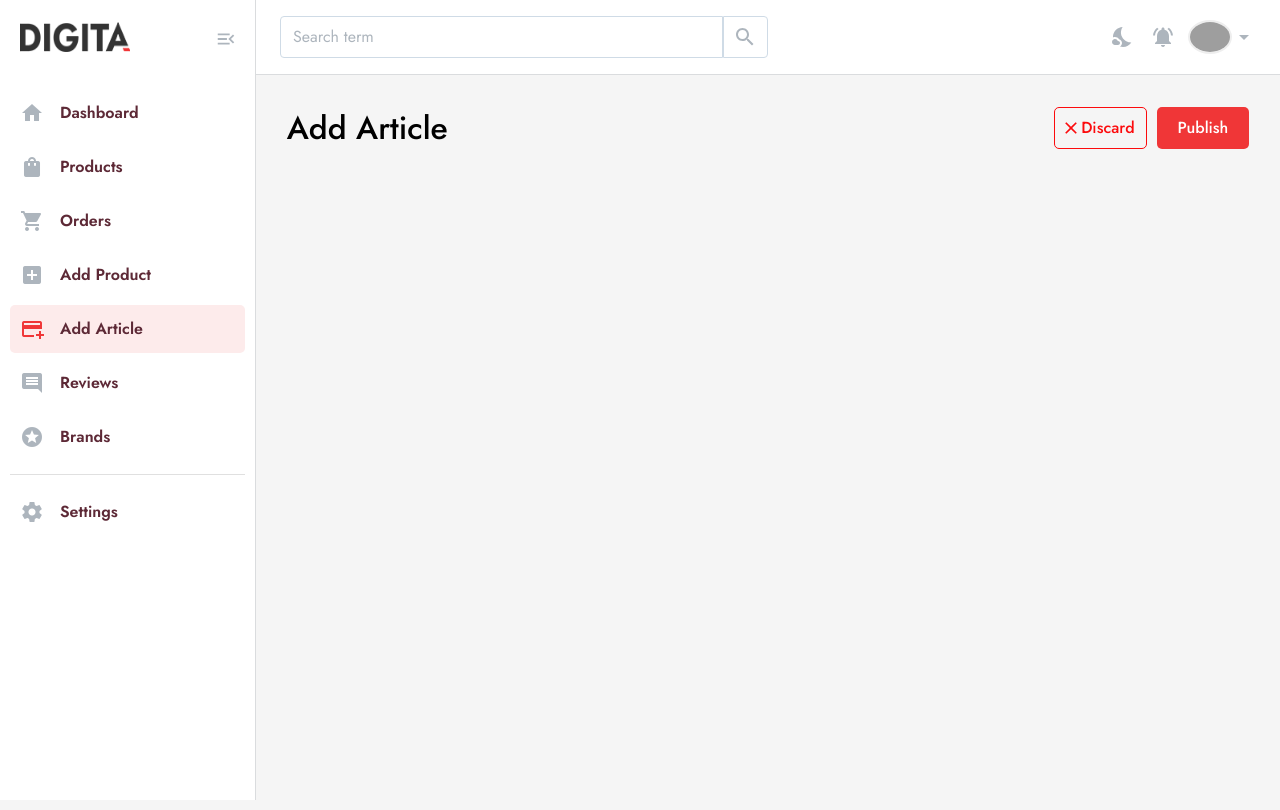
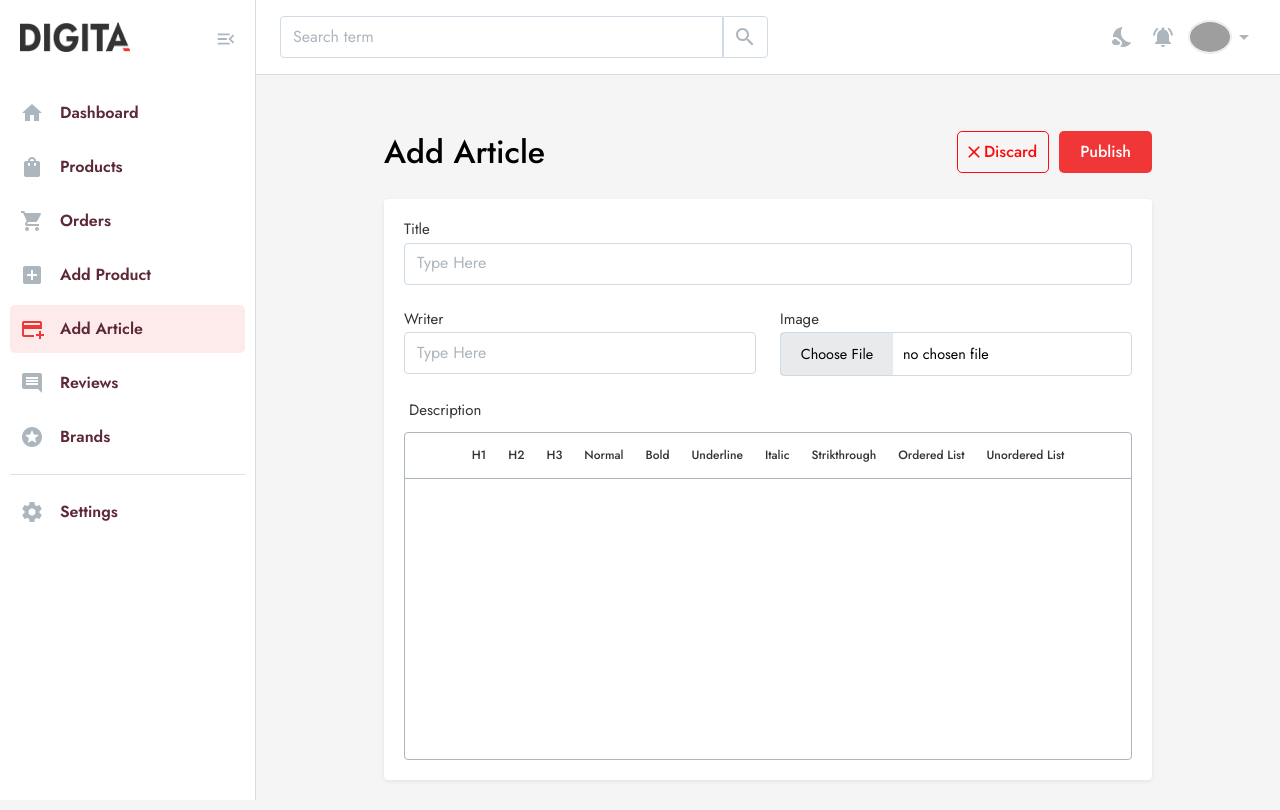
Before and after one commit to digita-webshop/digita-webshop-frontend, a React (Create React App) app: page /panel/add-article in a window 1280 px wide. Built offline with nearby package versions, Linux system fonts and the light colour scheme; grey boxes are pictures that could not be loaded.

Commit message:
feat(addArticle):finish add ui design

```diff
--- a/src/Components/AddArticle/AddArticle.tsx
+++ b/src/Components/AddArticle/AddArticle.tsx
@@ -1,11 +1,15 @@
 import { Grid } from "@mui/material";
+import ArticleForm from "./ArticleForm/ArticleForm";
 import ContentHeader from "./ContentHeader/ContentHeader";
 
 function AddArticle() {
   return (
-    <Grid container>
+    <Grid container maxWidth={"768px"} margin={"auto"} rowSpacing={3}>
       <Grid item xs={12}>
         <ContentHeader />
+      </Grid>
+      <Grid item xs={12}>
+        <ArticleForm />
       </Grid>
     </Grid>
   );
--- /dev/null
+++ b/src/Components/AddArticle/ArticleForm/ArticleForm.tsx
@@ -0,0 +1,70 @@
+import { Box, FormControl, Grid } from "@mui/material";
+import { useRef, useState } from "react";
+import { fileInputStyles } from "../../../Styles/PanelArticle";
+import {
+  CardWrapper,
+  PFormLabel,
+  PTextField,
+} from "../../../Styles/panelCommon";
+import TextEditor from "../../TextEditor/TextEditor";
+
+function ArticleForm() {
+  const [uploadImageName, setUploadImageName] = useState("no chosen file");
+
+  const inputFileRef = useRef<HTMLInputElement>(null);
+  const clickInputHandler = () => {
+    inputFileRef.current?.click();
+  };
+  const fileInputHandler = () => {
+    setUploadImageName(inputFileRef.current!.files![0].name);
+  };
+  return (
+    <CardWrapper>
+      <Grid container spacing={3}>
+        <Grid item xs={12}>
+          <FormControl fullWidth>
+            <PFormLabel>title</PFormLabel>
+            <PTextField placeholder="Type Here" />
+          </FormControl>
+        </Grid>
+        <Grid item xs={12} sm={6}>
+          <FormControl fullWidth>
+            <PFormLabel>writer</PFormLabel>
+            <PTextField placeholder="Type Here" />
+          </FormControl>
+        </Grid>
+        <Grid item xs={12} sm={6}>
+          <FormControl fullWidth>
+            <PFormLabel>image</PFormLabel>
+            <PTextField
+              type={"file"}
+              sx={{ display: "none" }}
+              placeholder="Type Here"
+              ref={inputFileRef}
+              onChange={fileInputHandler}
+            />
+            <Box sx={fileInputStyles} onClick={clickInputHandler}>
+              <Box
+                sx={{
+                  backgroundColor: "common.panelHoverGrey",
+                  width: "32%",
+                }}
+              >
+                Choose File
+              </Box>
+              <Box>{uploadImageName}</Box>
+            </Box>
+          </FormControl>
+        </Grid>
+        <Grid item xs={12}>
+          <PFormLabel sx={{ display: "block", ml: "5px", mb: "10px" }}>
+            description
+          </PFormLabel>
+          <TextEditor />
+        </Grid>
+      </Grid>
+    </CardWrapper>
+  );
+}
+
+export default ArticleForm;
--- a/src/Components/AddProduct/Description/Description.tsx
+++ b/src/Components/AddProduct/Description/Description.tsx
@@ -1,75 +1,13 @@
-import { useState } from "react";
-import { Editor, EditorState, RichUtils } from "draft-js";
 import { CardWrapper, PFormLabel } from "../../../Styles/panelCommon";
-import "draft-js/dist/Draft.css";
-import { Box } from "@mui/material";
-import {
-  TextEditorWrapper,
-  EditorButton,
-  textEditorStyles,
-} from "../../../Styles/AddProduct";
+import TextEditor from "../../TextEditor/TextEditor";
 
 function Description() {
-  const [editorState, setEditorState] = useState(EditorState.createEmpty());
-
-  const handleToggleClick = (e: React.MouseEvent, inlineStyle: string) => {
-    e.preventDefault();
-    setEditorState(RichUtils.toggleInlineStyle(editorState, inlineStyle));
-  };
-
-  const handleBlockClick = (e: React.MouseEvent, blockType: string) => {
-    e.preventDefault();
-    setEditorState(RichUtils.toggleBlockType(editorState, blockType));
-  };
-  console.log(editorState.getCurrentContent().getPlainText());
   return (
     <CardWrapper mt={4}>
       <PFormLabel sx={{ display: "block", ml: "5px", mb: "10px" }}>
         description
       </PFormLabel>
-      <TextEditorWrapper>
-        <Box sx={textEditorStyles}>
-          <EditorButton onMouseDown={(e) => handleBlockClick(e, "header-one")}>
-            H1
-          </EditorButton>
-          <EditorButton onMouseDown={(e) => handleBlockClick(e, "header-two")}>
-            H2
-          </EditorButton>
-          <EditorButton
-            onMouseDown={(e) => handleBlockClick(e, "header-three")}
-          >
-            H3
-          </EditorButton>
-          <EditorButton onMouseDown={(e) => handleBlockClick(e, "unstyled")}>
-            Normal
-          </EditorButton>
-          <EditorButton onMouseDown={(e) => handleToggleClick(e, "BOLD")}>
-            bold
-          </EditorButton>
-          <EditorButton onMouseDown={(e) => handleToggleClick(e, "UNDERLINE")}>
-            underline
-          </EditorButton>
-          <EditorButton onMouseDown={(e) => handleToggleClick(e, "ITALIC")}>
-            italic
-          </EditorButton>
-          <EditorButton
-            onMouseDown={(e) => handleToggleClick(e, "STRIKETHROUGH")}
-          >
-            strikthrough
-          </EditorButton>
-          <EditorButton
-            onMouseDown={(e) => handleBlockClick(e, "ordered-list-item")}
-          >
-            Ordered List
-          </EditorButton>
-          <EditorButton
-            onMouseDown={(e) => handleBlockClick(e, "unordered-list-item")}
-          >
-            Unordered List
-          </EditorButton>
-        </Box>
-        <Editor editorState={editorState} onChange={setEditorState} />
-      </TextEditorWrapper>
+      <TextEditor />
     </CardWrapper>
   );
 }
--- /dev/null
+++ b/src/Components/TextEditor/TextEditor.tsx
@@ -0,0 +1,70 @@
+import { useState } from "react";
+import { Editor, EditorState, RichUtils } from "draft-js";
+import { Box } from "@mui/material";
+import {
+  EditorButton,
+  textEditorStyles,
+  TextEditorWrapper,
+} from "../../Styles/TextEditor";
+import "draft-js/dist/Draft.css";
+
+function TextEditor() {
+  const [editorState, setEditorState] = useState(EditorState.createEmpty());
+
+  const handleToggleClick = (e: React.MouseEvent, inlineStyle: string) => {
+    e.preventDefault();
+    setEditorState(RichUtils.toggleInlineStyle(editorState, inlineStyle));
+  };
+
+  const handleBlockClick = (e: React.MouseEvent, blockType: string) => {
+    e.preventDefault();
+    setEditorState(RichUtils.toggleBlockType(editorState, blockType));
+  };
+
+  console.log(editorState.getCurrentContent().getPlainText());
+  return (
+    <TextEditorWrapper>
+      <Box sx={textEditorStyles}>
+        <EditorButton onMouseDown={(e) => handleBlockClick(e, "header-one")}>
+          H1
+        </EditorButton>
+        <EditorButton onMouseDown={(e) => handleBlockClick(e, "header-two")}>
+          H2
+        </EditorButton>
+        <EditorButton onMouseDown={(e) => handleBlockClick(e, "header-three")}>
+          H3
+        </EditorButton>
+        <EditorButton onMouseDown={(e) => handleBlockClick(e, "unstyled")}>
+          Normal
+        </EditorButton>
+        <EditorButton onMouseDown={(e) => handleToggleClick(e, "BOLD")}>
+          bold
+        </EditorButton>
+        <EditorButton onMouseDown={(e) => handleToggleClick(e, "UNDERLINE")}>
+          underline
+        </EditorButton>
+        <EditorButton onMouseDown={(e) => handleToggleClick(e, "ITALIC")}>
+          italic
+        </EditorButton>
+        <EditorButton
+          onMouseDown={(e) => handleToggleClick(e, "STRIKETHROUGH")}
+        >
+          strikthrough
+        </EditorButton>
+        <EditorButton
+          onMouseDown={(e) => handleBlockClick(e, "ordered-list-item")}
+        >
+          Ordered List
+        </EditorButton>
+        <EditorButton
+          onMouseDown={(e) => handleBlockClick(e, "unordered-list-item")}
+        >
+          Unordered List
+        </EditorButton>
+      </Box>
+      <Editor editorState={editorState} onChange={setEditorState} />
+    </TextEditorWrapper>
+  );
+}
+
+export default TextEditor;
--- a/src/Styles/AddProduct/index.tsx
+++ b/src/Styles/AddProduct/index.tsx
@@ -1,4 +1,4 @@
-import { Box, Button } from "@mui/material";
+import { Box } from "@mui/material";
 import { styled } from "@mui/material/styles";
 
 export const ColorInput = styled(Box)(({ theme }) => ({
@@ -111,31 +111,3 @@ export const ImageWrapper = styled(Box)(({ theme }) => ({
     },
   },
 }));
-
-export const TextEditorWrapper = styled(Box)(({ theme }) => ({
-  border: `1px solid ${theme.palette.common.panelGrey}`,
-  borderRadius: "4px",
-  "& .public-DraftEditor-content": {
-    minHeight: "250px",
-    padding: "10px",
-  },
-}));
-export const EditorButton = styled(Button)(({ theme }) => ({
-  borderRadius: "10px",
-  fontSize: "12px",
-  minWidth: "unset",
-  "&:hover": {
-    backgroundColor: theme.palette.common.panelHoverGrey,
-  },
-}));
-
-export const textEditorStyles = {
-  mb: "10px",
-  display: "flex",
-  justifyContent: "center",
-  gap: "6px",
-  flexWrap: "wrap",
-  borderBottom: "1px solid",
-  borderColor: "common.panelGrey",
-  paddingY: "6px",
-};
--- /dev/null
+++ b/src/Styles/PanelArticle/index.tsx
@@ -0,0 +1,20 @@
+export const fileInputStyles = {
+  display: "flex",
+  gap: "10px",
+  height: "42px",
+  cursor: "pointer",
+  borderRadius: "4px",
+  fontFamily: "jost",
+  border: "1px solid",
+  borderColor: "common.panelBorderGrey",
+  transition: "all 100ms ease-in",
+  "&:hover": {
+    borderColor: "common.digitaRed",
+  },
+  div: {
+    display: "flex",
+    justifyContent: "center",
+    alignItems: "center",
+    fontSize: ".9rem",
+  },
+};
--- /dev/null
+++ b/src/Styles/TextEditor/index.tsx
@@ -0,0 +1,29 @@
+import { Box, Button } from "@mui/material";
+import { styled } from "@mui/material/styles";
+export const TextEditorWrapper = styled(Box)(({ theme }) => ({
+  border: `1px solid ${theme.palette.common.panelGrey}`,
+  borderRadius: "4px",
+  "& .public-DraftEditor-content": {
+    minHeight: "250px",
+    padding: "10px",
+  },
+}));
+export const EditorButton = styled(Button)(({ theme }) => ({
+  borderRadius: "10px",
+  fontSize: "12px",
+  minWidth: "unset",
+  "&:hover": {
+    backgroundColor: theme.palette.common.panelHoverGrey,
+  },
+}));
+
+export const textEditorStyles = {
+  mb: "10px",
+  display: "flex",
+  justifyContent: "center",
+  gap: "6px",
+  flexWrap: "wrap",
+  borderBottom: "1px solid",
+  borderColor: "common.panelGrey",
+  paddingY: "6px",
+};
```
